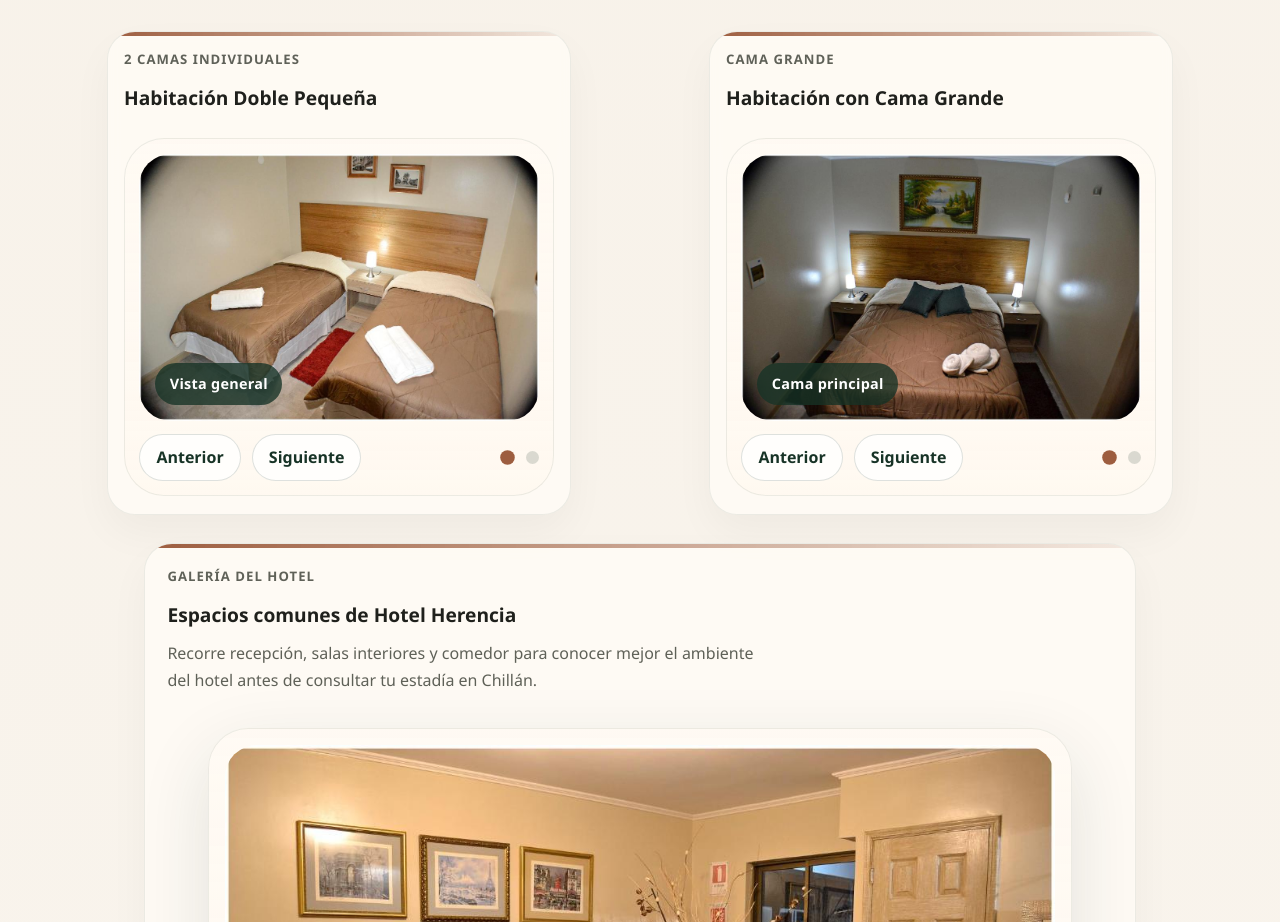
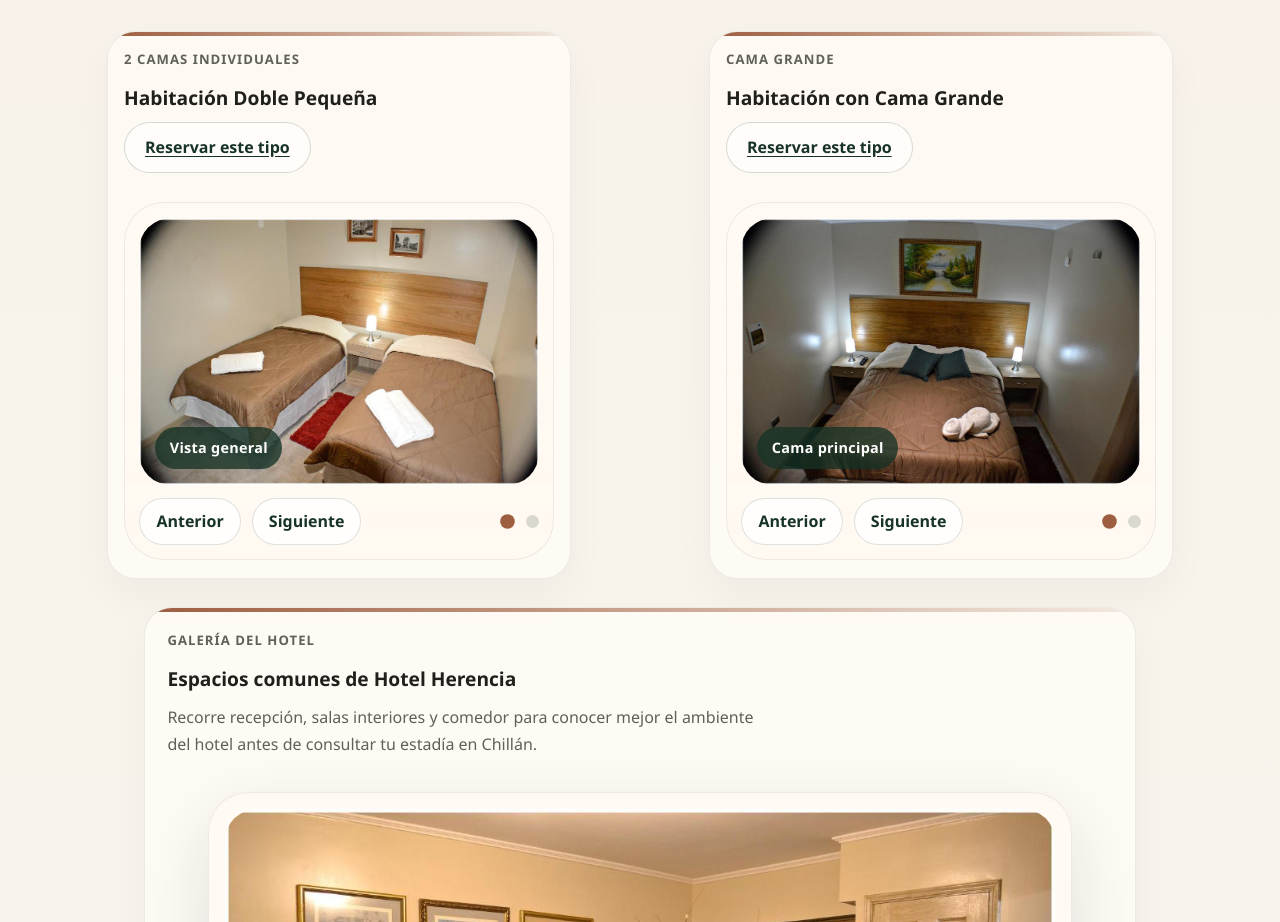
Before and after one commit to hotelherencia/landinpage, a plain HTML site: page index.html in a window 1280 px wide. Shown: the part 3892-4814 px from the top of the page. Drawn offline with Linux system fonts and the light colour scheme.

Commit message:
feat: «Reservar este tipo» en cada tarjeta de habitación (#1)
Cada tarjeta enlaza a la plataforma con ?tipo= (doble, matrimonial), sin
PII y sin números de habitación; el clic suma la referencia opaca como
cualquier enlace a /reservar. Pruebas de continuidad y de contenido.

Co-Authored-By: Claude Opus 5.5 <noreply@anthropic.com>

```diff
--- a/assets/css/styles.css
+++ b/assets/css/styles.css
@@ -494,6 +494,12 @@ button {
     margin: 0;
     color: var(--ink-muted);
     line-height: 1.7;
+}
+
+/* landinpage#1: cada tarjeta enlaza a /reservar con su tipo (sin números de habitación). */
+.room-showcase__cta {
+    display: inline-flex;
+    margin-bottom: 0.85rem;
 }
 
 .room-showcase .rooms-carousel {
--- a/index.html
+++ b/index.html
@@ -650,6 +650,8 @@
                         <div class="room-showcase__copy">
                             <p class="feature-card__kicker">2 camas individuales</p>
                             <h3>Habitación Doble Pequeña</h3>
+                            <a class="button button--ghost room-showcase__cta" data-reservar-tipo="doble"
+                                href="https://plataforma.hotelherencia.cl/reservar?tipo=doble">Reservar este tipo</a>
                         </div>
 
                         <div class="rooms-carousel rooms-carousel--gallery" data-carousel>
@@ -704,6 +706,8 @@
                         <div class="room-showcase__copy">
                             <p class="feature-card__kicker">Cama grande</p>
                             <h3>Habitación con Cama Grande</h3>
+                            <a class="button button--ghost room-showcase__cta" data-reservar-tipo="matrimonial"
+                                href="https://plataforma.hotelherencia.cl/reservar?tipo=matrimonial">Reservar este tipo</a>
                         </div>
 
                         <div class="rooms-carousel rooms-carousel--gallery" data-carousel>
```
Also changed, not shown: tests/continuidad.test.mjs (+11 -0 lines), tests/site.test.mjs (+18 -0 lines).
